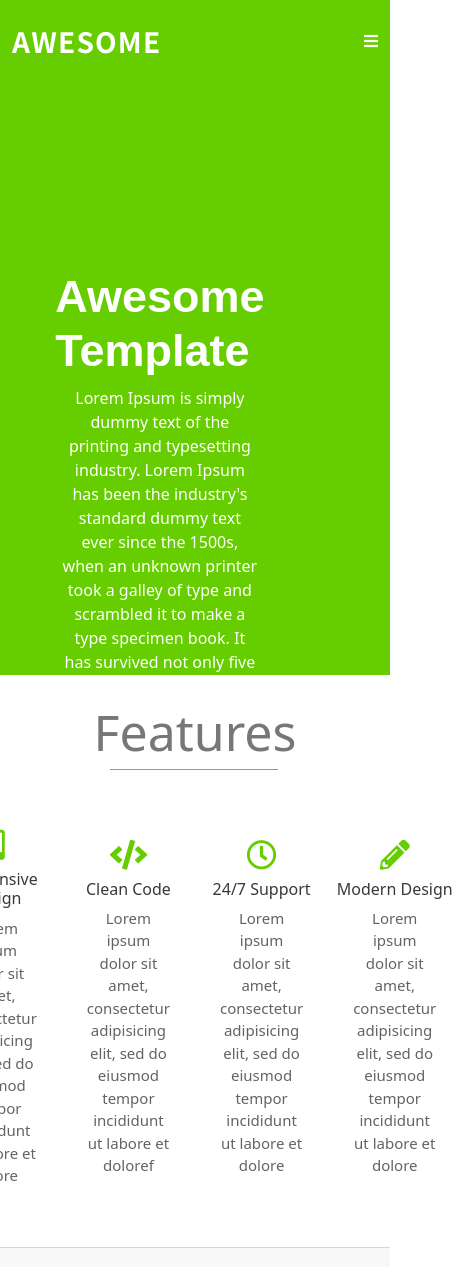
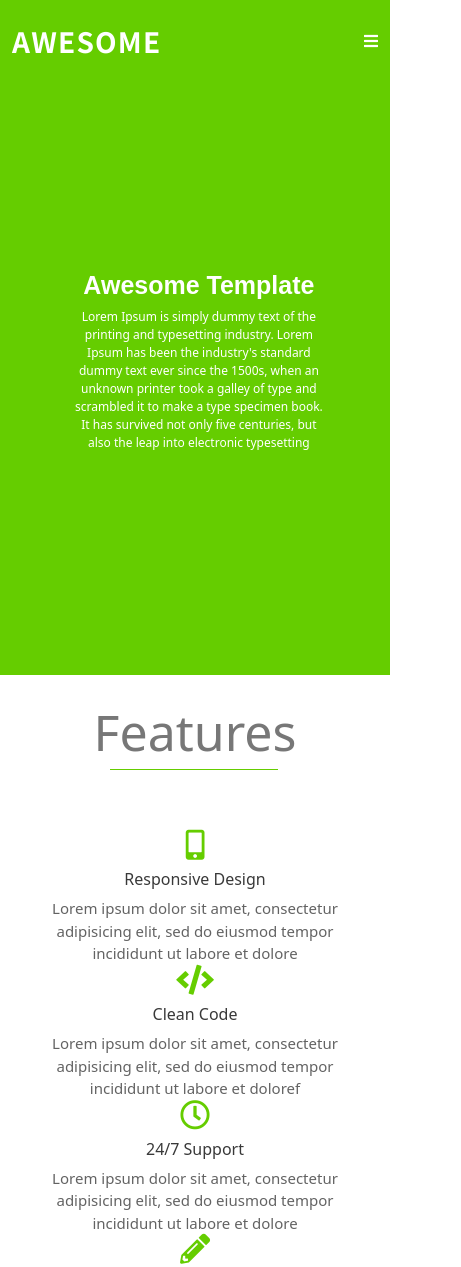
Before and after one commit to sardorexe/Awesome, a plain HTML site: page index.html in a window 390 px wide. Shown: the top 1267 px of the page, 461 px wide, since content can reach past the window. Drawn offline with nearby package versions, Linux system fonts and the light colour scheme.

Commit message:
Deployed

```diff
--- a/index.html
+++ b/index.html
@@ -41,23 +41,26 @@
           <a href="#" class="item">Price</a>
           <a href="#" class="item">About</a>
         </div>
-        <div class="header-content col-sm-6 col-6 col-md-8">
-          <h1 class="content-title">Awesome Template</h1>
-          <p class="content-text text-center">
-            Lorem Ipsum is simply dummy text of the printing and typesetting
-            industry. Lorem Ipsum has been the industry's standard dummy text
-            ever since the 1500s, when an unknown printer took a galley of type
-            and scrambled it to make a type specimen book. It has survived not
-            only five centuries, but also the leap into electronic typesetting
-          </p>
+        <div class="row">
+          <div class="header-content">
+            <h1 class="content-title">Awesome Template</h1>
+            <p class="content-text text-center">
+              Lorem Ipsum is simply dummy text of the printing and typesetting
+              industry. Lorem Ipsum has been the industry's standard dummy text
+              ever since the 1500s, when an unknown printer took a galley of
+              type and scrambled it to make a type specimen book. It has
+              survived not only five centuries, but also the leap into
+              electronic typesetting
+            </p>
+          </div>
         </div>
       </div>
     </header>
     <section class="feature">
       <div class="container">
         <div class="feature-title">Features</div>
-        <div class="feature-cards">
-          <div class="card">
+        <div class="row feature-cards">
+          <div class="card col-sm-12 col-md-3">
             <i class="card-icon fas fa-mobile-alt"></i>
             <h4 class="card-title">Responsive Design</h4>
             <p class="card-text">
@@ -65,7 +68,7 @@
               eiusmod tempor incididunt ut labore et dolore
             </p>
           </div>
-          <div class="card">
+          <div class="card col-sm-12 col-md-3">
             <i class="card-icon fas fa-code"></i>
             <h4 class="card-title">Clean Code</h4>
             <p class="card-text">
@@ -73,7 +76,7 @@
               eiusmod tempor incididunt ut labore et doloref
             </p>
           </div>
-          <div class="card">
+          <div class="card col-sm-12 col-md-3">
             <i class="card-icon far fa-clock"></i>
             <h4 class="card-title">24/7 Support</h4>
             <p class="card-text">
@@ -81,7 +84,7 @@
               eiusmod tempor incididunt ut labore et dolore
             </p>
           </div>
-          <div class="card">
+          <div class="card col-sm-12 col-md-3">
             <i class="card-icon fas fa-pencil-alt"></i>
             <h4 class="card-title">Modern Design</h4>
             <p class="card-text">
--- a/styles/style.scss
+++ b/styles/style.scss
@@ -52,14 +52,18 @@ a {
     .nav-toggle {
       display: none;
     }
+    .row {
       .header-content {
         position: absolute;
+        width: 70%;
         top: 40%;
         left: 16%;
         display: flex;
         flex-direction: column;
         align-items: center;
         transform: translate(-50% 50%);
+        padding-bottom: 40px;
+        margin-bottom: 40px;
         .content-title {
           color: #fff;
           font-family: "Poppins", sans-serif;
@@ -68,6 +72,7 @@ a {
         }
         .content-text {
           color: #fff;
+        }
       }
     }
   }
@@ -469,10 +474,54 @@ a {
         transition: all 0.5s ease-in;
         animation-name: sticky;
         animation-duration: 0.5s;
+        z-index: 1;
         a {
           border-bottom: 1px solid transparent;
           &:hover {
             border-color: $green;
+          }
+        }
+      }
+      .row {
+        .header-content {
+          .content-title {
+            font-size: 30px;
+          }
+          .content-text {
+            font-size: 14px;
+          }
+        }
+      }
+    }
+  }
+}
+
+@media (max-width: 430px) {
+  .header {
+    .container {
+      .row {
+        .header-content {
+          .content-title {
+            font-size: 25px;
+          }
+          .content-text {
+            font-size: 12px;
+          }
+        }
+      }
+    }
+  }
+}
+@media (max-width: 320px) {
+  .header {
+    .container {
+      .row {
+        .header-content {
+          .content-title {
+            font-size: 20px;
+          }
+          .content-text {
+            font-size: 10px;
           }
         }
       }
```
Also changed, not shown: styles/style.css, 1 other file. Lines whose indentation alone changed are shown as unchanged.
